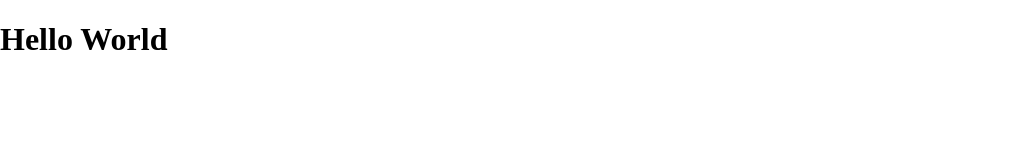
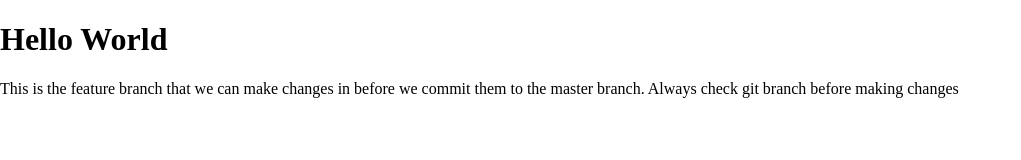
Before and after one commit to afuadeborah/learning-git-branching-repo, a plain HTML site: page index.html in a window 1280 px wide. Shown: the whole page, without its empty margins (0-1021 px from the left). Drawn offline with Linux system fonts and the light colour scheme.

Commit message:
Added notes about feature and master branching

```diff
--- a/index.html
+++ b/index.html
@@ -9,7 +9,17 @@
 </head>
 <body>
   <h1>Hello World</h1>
+  <p>This is the feature branch that we can make changes in before we commit them to the master branch. Always check git branch before making changes</p>
 
 
 </body>
 </html>
+
+
+<!-- GIT FLOW -->
+<!-- git status look at red file -->
+<!-- git add -->
+<!-- git add A- -->
+<!-- git commit -m -->
+  <!-- list of insertions will show up -->
+<!-- git push -u origin master -->
```
